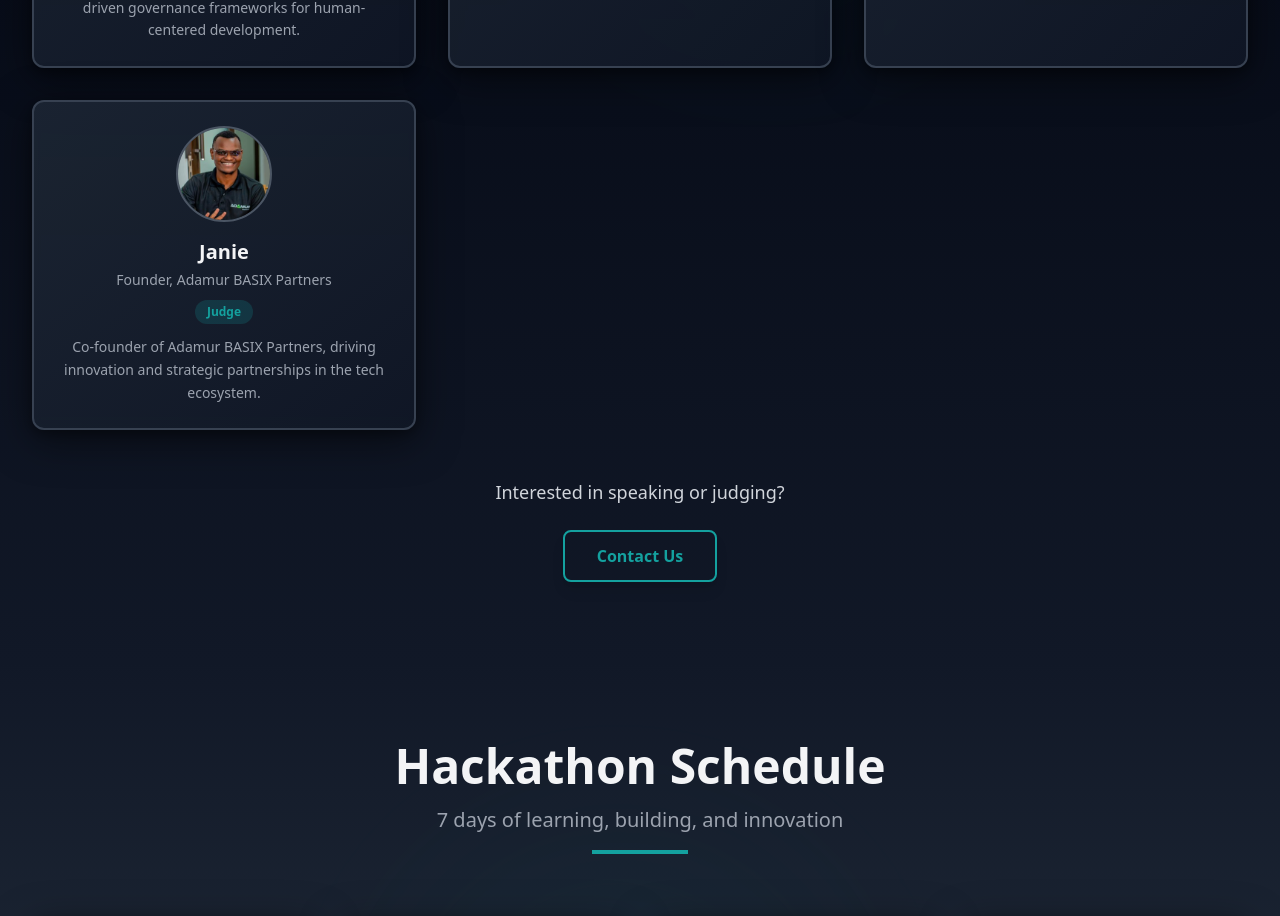
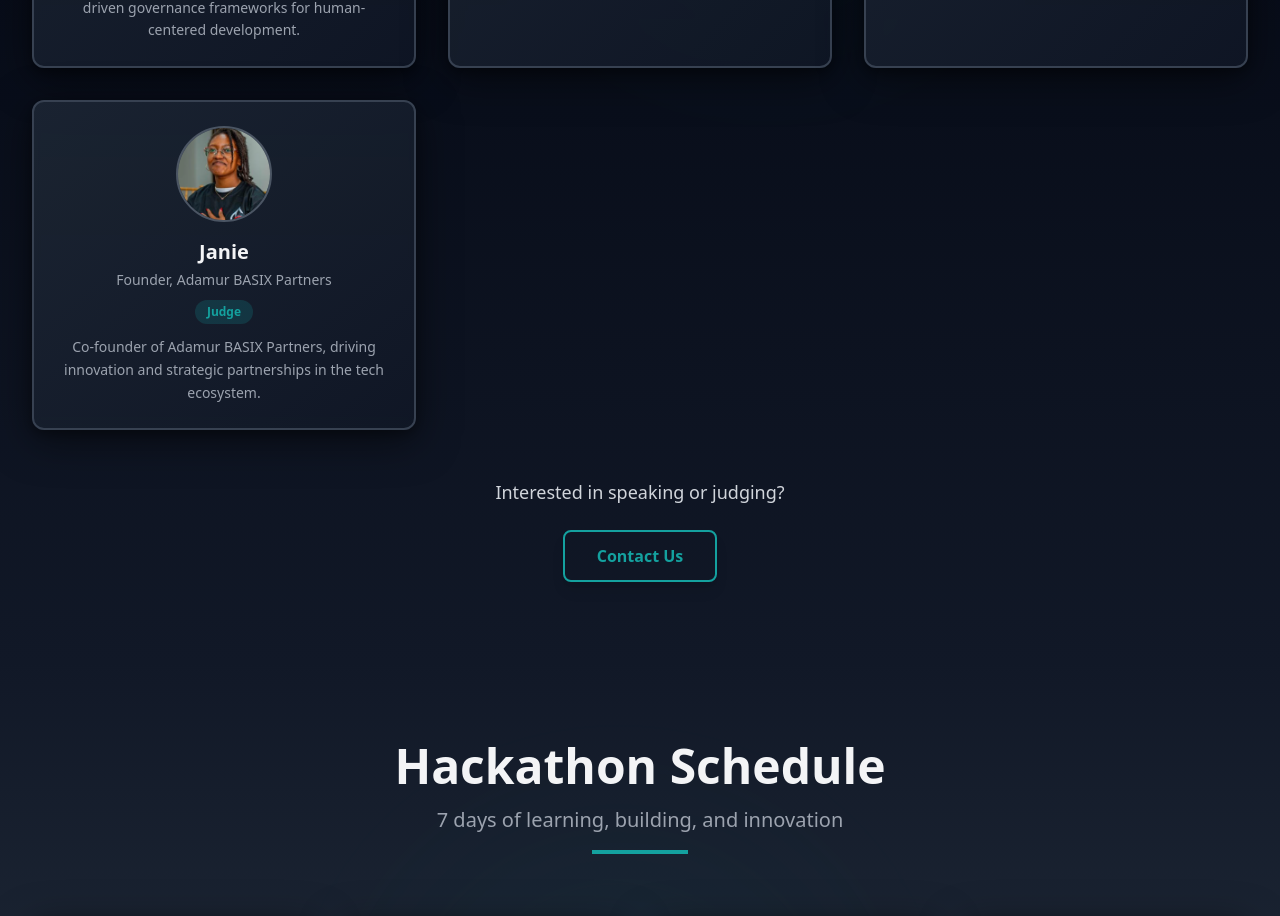
Before and after one commit to codewithsimon/test-trk, a React (Vite) app: page / in a window 1280 px wide. Shown: the part 6035-6951 px from the top of the page. Built offline with nearby package versions, Linux system fonts and the light colour scheme.

Commit message:
Updated Speakers.tsx

```diff
--- a/src/components/Speakers.tsx
+++ b/src/components/Speakers.tsx
@@ -64,7 +64,7 @@ const Speakers = () => {
       title: 'Founder, Adamur BASIX Partners',
       role: 'Judge',
       bio: 'Co-founder of Adamur BASIX Partners, driving innovation and strategic partnerships in the tech ecosystem.',
-      image: '/image.png',
+      image: '/image copy copy.png',
     },
   ];
 
```
